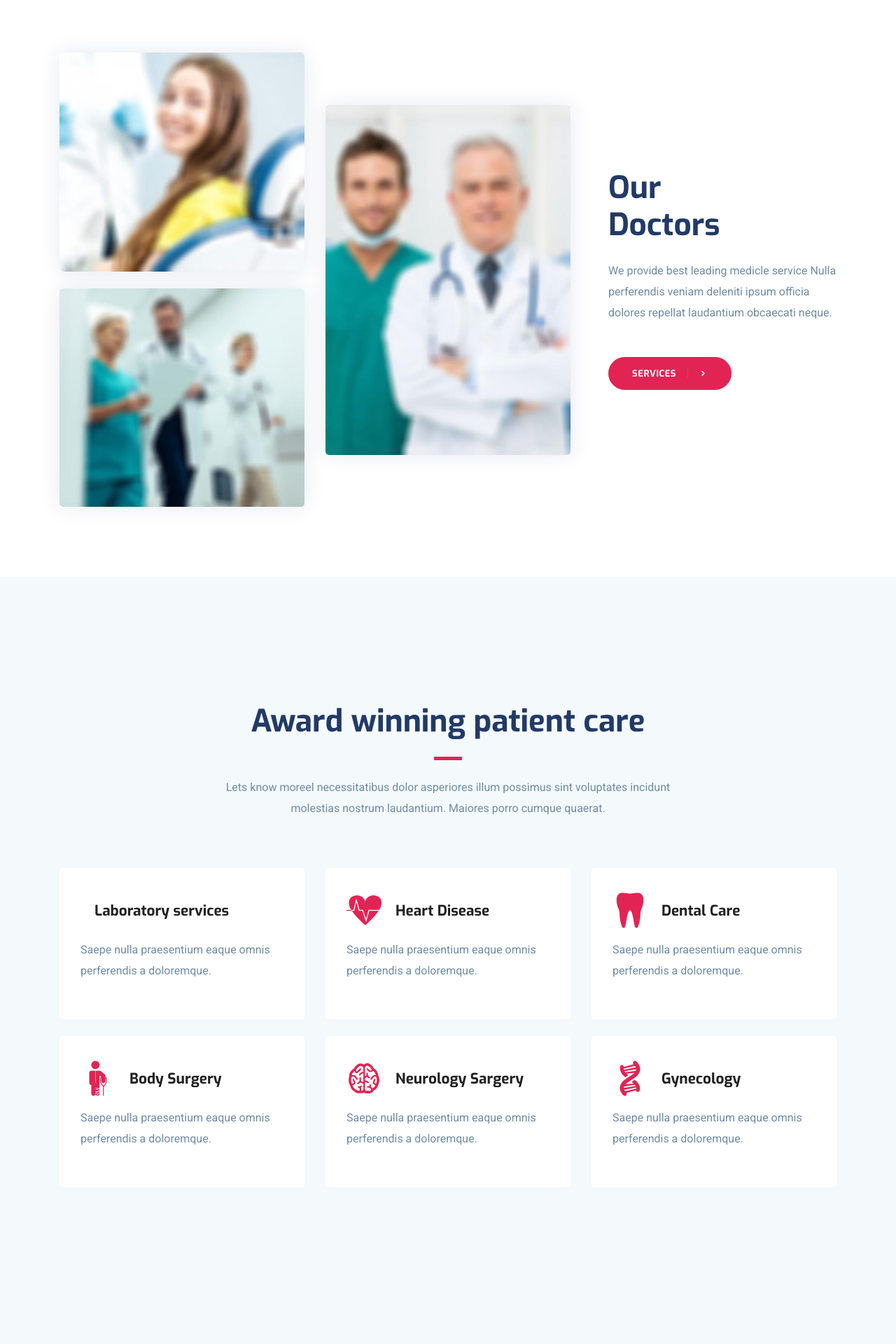
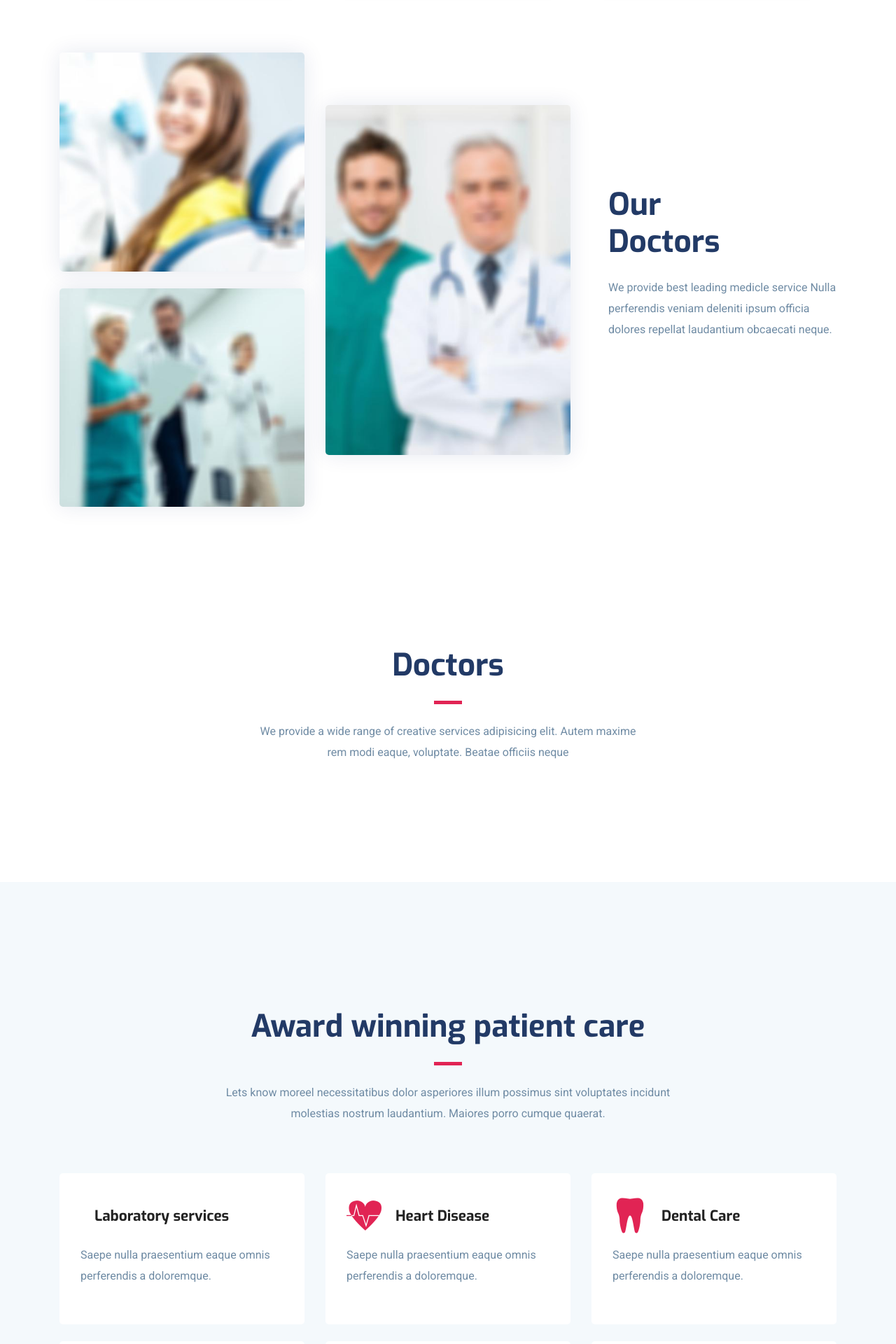
Before and after one commit to sayanth123/OnlineHospital, a Django app: page / in a window 1280 px wide. Shown: the part 1229-3149 px from the top of the page at 70% size. Run offline with Django 3.2, Linux system fonts and the light colour scheme; some libraries are stand-ins or nearby versions.

Commit message:
Update index.html

```diff
--- a/HealthProject/mainapp/templates/index.html
+++ b/HealthProject/mainapp/templates/index.html
@@ -63,7 +63,6 @@
 	</div>
 </section>
 
-
 <section class="section about">
 	<div class="container">
 		<div class="row align-items-center">
@@ -83,12 +82,75 @@
 					<h2 class="title-color">Our <br>Doctors </h2>
 					<p class="mt-4 mb-5">We provide best leading medicle service Nulla perferendis veniam deleniti ipsum officia dolores repellat laudantium obcaecati neque.</p>
 
-					<a href="{% url 'doctor' %}" class="btn btn-main-2 btn-round-full btn-icon">Services<i class="icofont-simple-right ml-3"></i></a>
+<!--					<a href="{% url 'doctor' %}" class="btn btn-main-2 btn-round-full btn-icon">Services<i class="icofont-simple-right ml-3"></i></a>-->
 				</div>
 			</div>
 		</div>
 	</div>
 </section>
+
+
+<section class="section doctors">
+  <div class="container">
+  	  <div class="row justify-content-center">
+             <div class="col-lg-6 text-center">
+                <div class="section-title">
+                    <h2>Doctors</h2>
+                    <div class="divider mx-auto my-4"></div>
+                    <p>We provide a wide range of creative services adipisicing elit. Autem maxime rem modi eaque, voluptate. Beatae officiis neque </p>
+                </div>
+            </div>
+        </div>
+
+<!--      <div class="col-12 text-center  mb-5">-->
+<!--	        <div class="btn-group btn-group-toggle " data-toggle="buttons">-->
+<!--	          <label class="btn active ">-->
+<!--	            <input type="radio" name="shuffle-filter" value="all" checked="checked" />All Department-->
+<!--	          </label>-->
+<!--	          <label class="btn ">-->
+<!--	            <input type="radio" name="shuffle-filter" value="cat1" />Cardiology-->
+<!--	          </label>-->
+<!--	          <label class="btn">-->
+<!--	            <input type="radio" name="shuffle-filter" value="cat2" />Dental-->
+<!--	          </label>-->
+<!--	          <label class="btn">-->
+<!--	            <input type="radio" name="shuffle-filter" value="cat3" />Neurology-->
+<!--	          </label>-->
+<!--	          <label class="btn">-->
+<!--	            <input type="radio" name="shuffle-filter" value="cat4" />Medicine-->
+<!--	          </label>-->
+<!--	           <label class="btn">-->
+<!--	            <input type="radio" name="shuffle-filter" value="cat5" />Pediatric-->
+<!--	          </label>-->
+<!--	          <label class="btn">-->
+<!--	            <input type="radio" name="shuffle-filter" value="cat6" />Traumatology-->
+<!--	          </label>-->
+<!--	        </div>-->
+<!--      </div>-->
+
+    <div class="row shuffle-wrapper portfolio-gallery">
+        {% for i in docs %}
+      	<div class="col-lg-3 col-sm-6 col-md-6 mb-4 shuffle-item" data-groups="[&quot;cat1&quot;,&quot;cat2&quot;]">
+	      	<div class="position-relative doctor-inner-box">
+		        <div class="doctor-profile">
+	               <div class="doctor-img">
+	               		<img src="{{i.image.url}}" alt="doctor-image" class="img-fluid w-100">
+	               </div>
+	            </div>
+                <div class="content mt-3">
+                	<h4 class="mb-0"><a href="{% url 'doc_detail' i.slug %}">{{i.name}}</a></h4>
+                	<p>{{i.department}}</p>
+                </div>
+	      	</div>
+      	</div>
+		{% endfor %}
+
+
+    </div>
+  </div>
+</section>
+
+
 
 <section class="section service gray-bg">
 	<div class="container">
```
